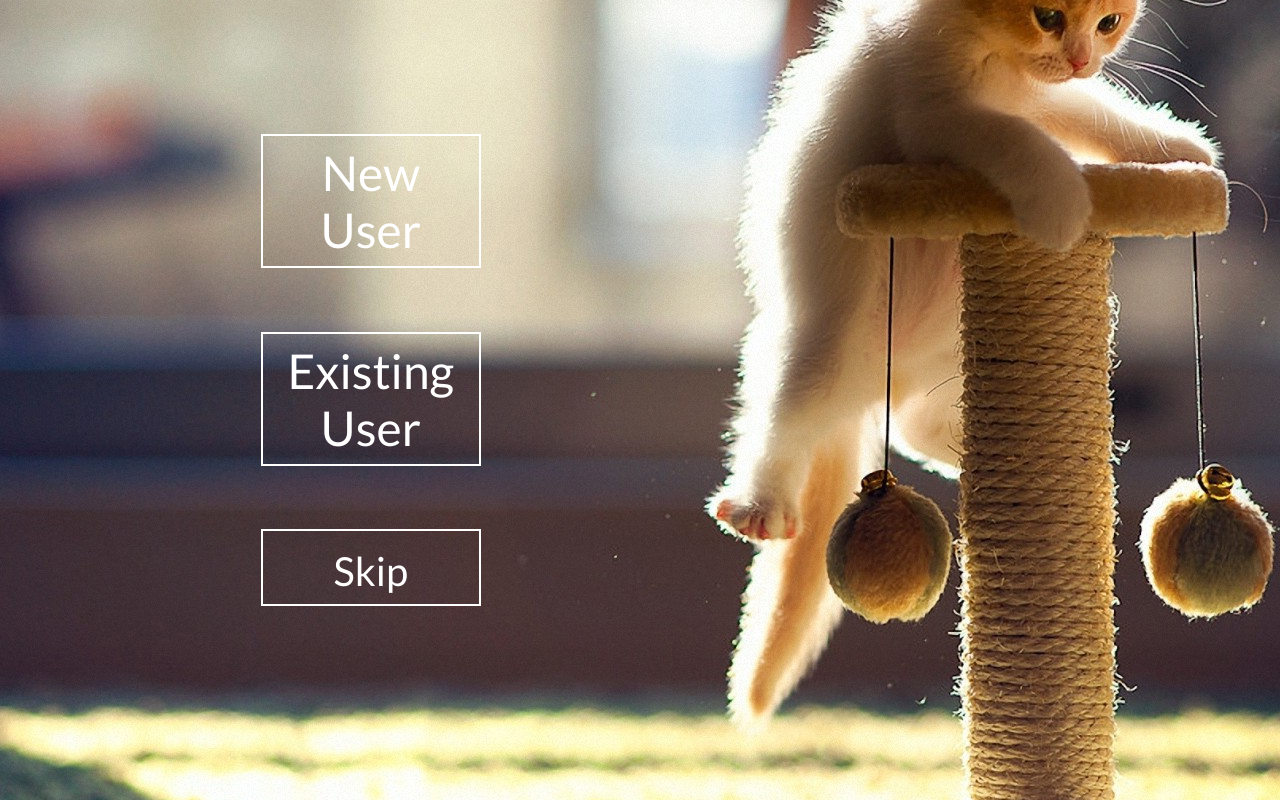
After one commit to c1phr/cs399_social, a Django app: template eddit/main/templates/main/splash.html in a window 1280 px wide. The commit adds this page. Run offline with Django 3.2, Linux system fonts and the light colour scheme; the template is opened without the code that fills it, so the values that code supplies are empty; parts of the project's set-up code (start-up, migrations or seed data) failed here and were passed over.

Commit message:
Created Splash Page

```diff
--- /dev/null
+++ b/eddit/main/templates/main/splash.html
@@ -0,0 +1,29 @@
+<!DOCTYPE html>
+{% load staticfiles %}
+<head>
+	<title>Awww</title>
+	<link rel="stylesheet" type="text/css" href="../../../static/css/custom.css">
+	<link href='http://fonts.googleapis.com/css?family=Lato&subset=latin,latin-ext' rel='stylesheet' type='text/css'>
+</head>
+
+<body class="splash">
+	<div class="container">
+		<div class="col-xs-12 col-md-8">
+			<div class="ghost-button-full-color">
+				<a class="ghost-button" href="{% url 'newuser' %}">New User</a>
+			</div>
+		</div>
+		<div class="col-xs-12 col-md-8">
+			<div class="ghost-button-full-color">
+				<a class="ghost-button2" href="{% url 'main.views.login.user_login' %}">Existing User</a>
+			</div>
+		</div>
+		<div class="col-xs-12 col-md-8">
+			<div class="ghost-button-full-color">
+				<a class="ghost-button3" href="{% url 'main.views.views.home' %}"><small>Skip</small></a>
+			</div>
+		</div>
+	</div>
+
+</body>
+</html>
--- a/eddit/main/urls.py
+++ b/eddit/main/urls.py
@@ -11,7 +11,8 @@ router.register(r'comments', api.CommentViewSet)
 
 urlpatterns = patterns('',
     url(r'^api/', include(router.urls)),
-    url(r'^$', 'main.views.views.home', name='home'),
+    url(r'^$', 'main.views.views.splash', name='splash'),
+    url(r'^home/', 'main.views.views.home', name='home'),
     url(r'^about/', 'main.views.views.about', name='about'),
     url(r'^register/', 'main.views.register.new_user', name='newuser'),
     url(r'^admin/', include(admin.site.urls)),
--- a/eddit/main/views/views.py
+++ b/eddit/main/views/views.py
@@ -14,3 +14,6 @@ def home(request):
 
 def about(request):
     return render(request, 'main/about.html', {})
+
+def splash(request):
+    return render(request, 'main/splash.html', {})
--- a/eddit/static/css/custom.css
+++ b/eddit/static/css/custom.css
@@ -5,3 +5,78 @@
 .jumbotron {
 	width: 100%;
 }
+
+.splash {
+	font-family: 'Lato', serif;
+	font-size: 48px;
+	background: url(../../../static/images/splash.png) no-repeat center center fixed;
+}
+
+.ghost-button {
+	margin-top: 10%;
+	margin-left: 20%;
+	display: inline-block;
+	width: 200px;
+	padding: 8px;
+	color: #fff;
+	border: 2px solid #fff;
+	text-align: center;
+	outline: none;
+	text-decoration: none;
+	transition: background-color 0.2s ease-out,
+				color 0.2s ease-out;
+}
+
+.ghost-button2 {
+	margin-top: 5%;
+	margin-left: 20%;
+	display: inline-block;
+	width: 200px;
+	padding: 8px;
+	color: #fff;
+	border: 2px solid #fff;
+	text-align: center;
+	outline: none;
+	text-decoration: none;
+	transition: background-color 0.2s ease-out,
+				color 0.2s ease-out;
+}
+
+.ghost-button:hover,
+.ghost-button:active {
+	background-color: #fff;
+	color: #000;
+	transition: background-color 0.3s ease-in,
+		    	color 0.3s ease-in;
+}
+
+.ghost-button2:hover,
+.ghost-button2:active {
+	background-color: #fff;
+	color: #000;
+	transition: background-color 0.3s ease-in,
+		    	color 0.3s ease-in;
+}
+
+.ghost-button3 {
+	margin-top: 5%;
+	margin-left: 20%;
+	display: inline-block;
+	width: 200px;
+	padding: 8px;
+	color: #fff;
+	border: 2px solid #fff;
+	text-align: center;
+	outline: none;
+	text-decoration: none;
+	transition: background-color 0.2s ease-out,
+				color 0.2s ease-out;
+}
+
+.ghost-button3:hover,
+.ghost-button3:active {
+	background-color: #fff;
+	color: #000;
+	transition: background-color 0.3s ease-in,
+		    	color 0.3s ease-in;
+}
```
Also changed, not shown: eddit/static/images/splash.png (added).
